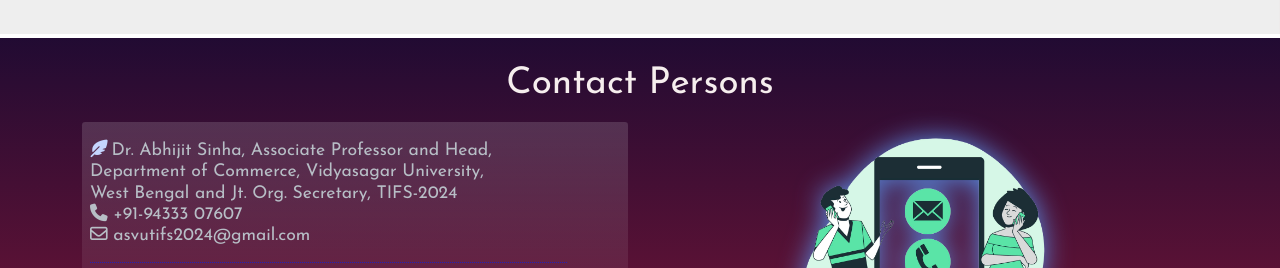
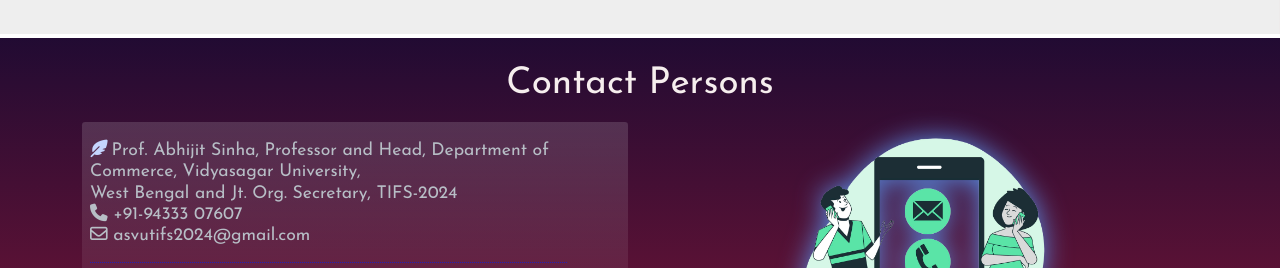
Before and after one commit to VUCommerceDept/TIFS2024, a plain HTML site: page index.html in a window 1280 px wide. Shown: the part 5500-5768 px from the top of the page. Drawn offline with nearby package versions, Linux system fonts and the light colour scheme; no server answers.

Commit message:
change designation

```diff
--- a/index.html
+++ b/index.html
@@ -435,7 +435,7 @@
                         <div class="col-md-6 col-lg-6 mt-2">
                             <ul class="bg-gradient p-2 rounded-1">
                                 <li>
-                                    <p class="para-text">Dr. Abhijit Sinha, Associate Professor and Head, Department of
+                                    <p class="para-text">Prof. Abhijit Sinha, Professor and Head, Department of
                                         Commerce, Vidyasagar
                                         University,<br> West Bengal and Jt. Org. Secretary, TIFS-2024 <br>
                                         <i class="fa-solid fa-phone"></i> +91-94333 07607 <br><i
```
